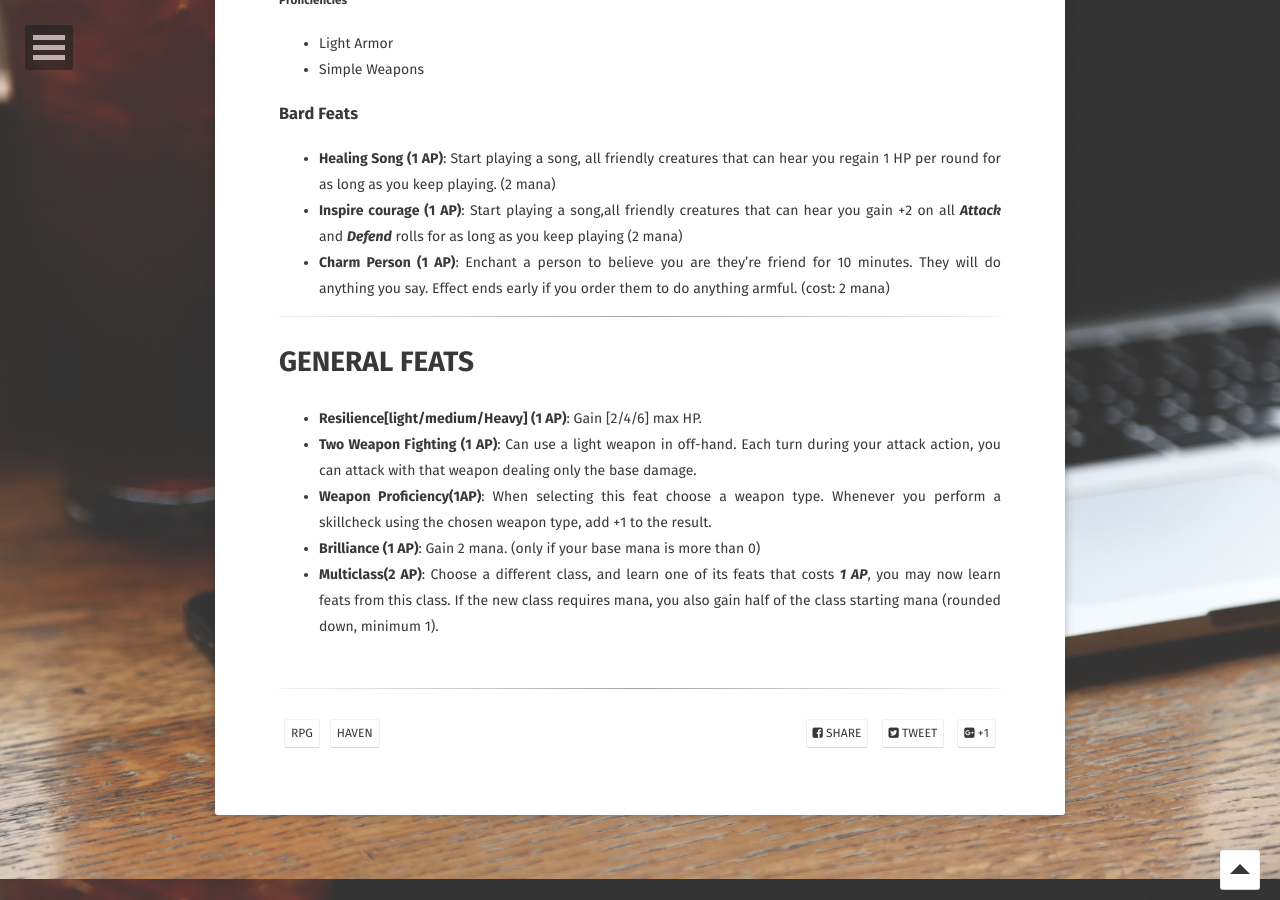
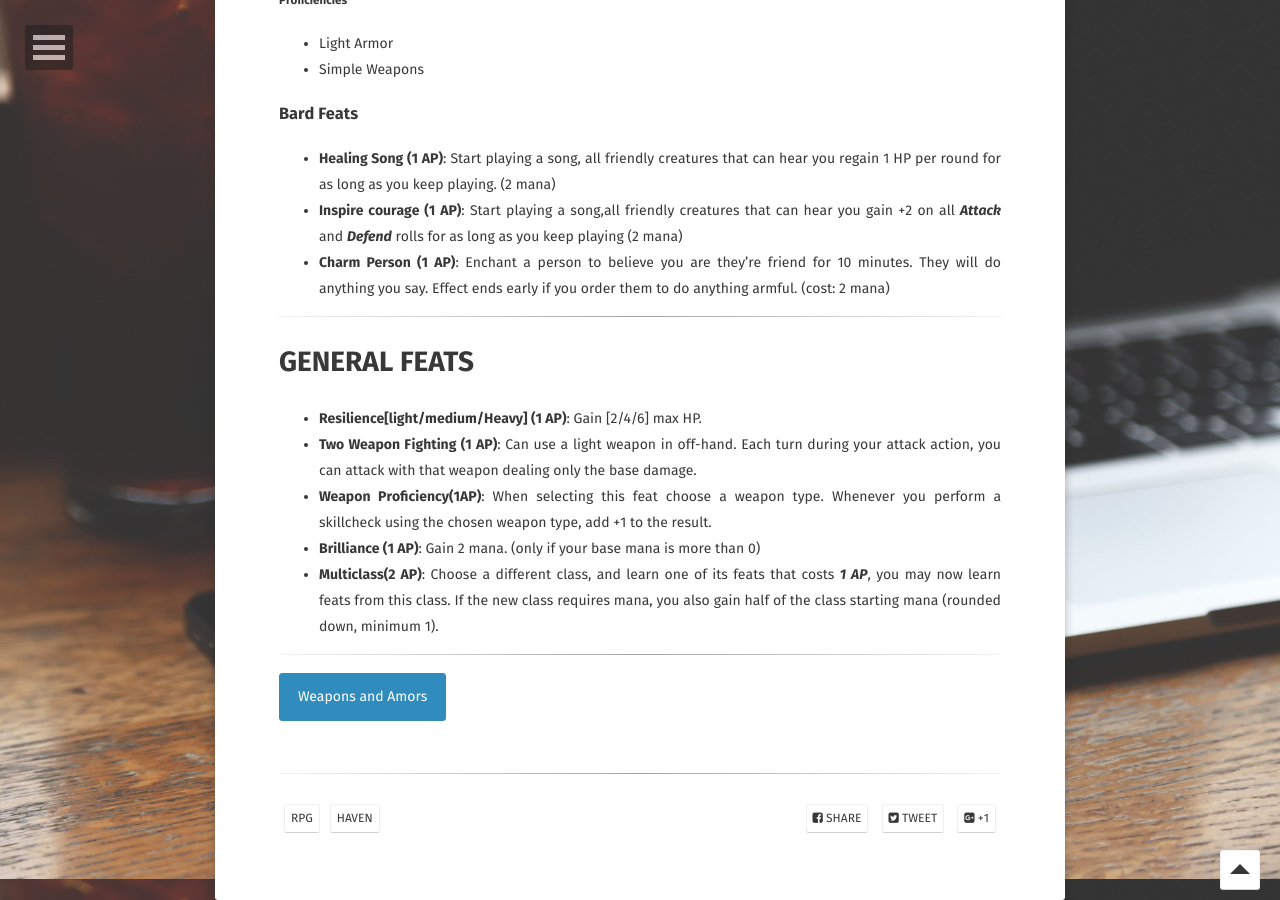
Before and after one commit to andreamin97/andreamin97.github.io, a Jekyll site: the page built from _posts/2020-01-11-haven-game.md, in a window 1280 px wide and 900 px high, scrolled down 3621 px. Built offline with Jekyll 4.4.1, drawn with Linux system fonts in a browser that asks for light colours; some web fonts are replaced.

Commit message:
haven rpg link to weapons and armor page

```diff
--- a/_posts/2020-01-11-haven-game.md
+++ b/_posts/2020-01-11-haven-game.md
@@ -163,3 +163,6 @@ A new character starts the game with 15 Skill Point to be distributed. The maxim
 - __Weapon Proficiency(1AP)__: When selecting this feat choose a weapon type. Whenever you perform a skillcheck using the chosen weapon type, add +1 to the result.
 - __Brilliance (1 AP)__: Gain 2 mana. (only if your base mana is more than 0)
 - __Multiclass(2 AP)__: Choose a different class, and learn one of its feats that costs ___1 AP___, you may now learn feats from this class. If the new class requires mana, you also gain half of the class starting mana (rounded down, minimum 1).
+
+---
+<a href="#" class="btn btn-info">Weapons and Amors</a>
```
